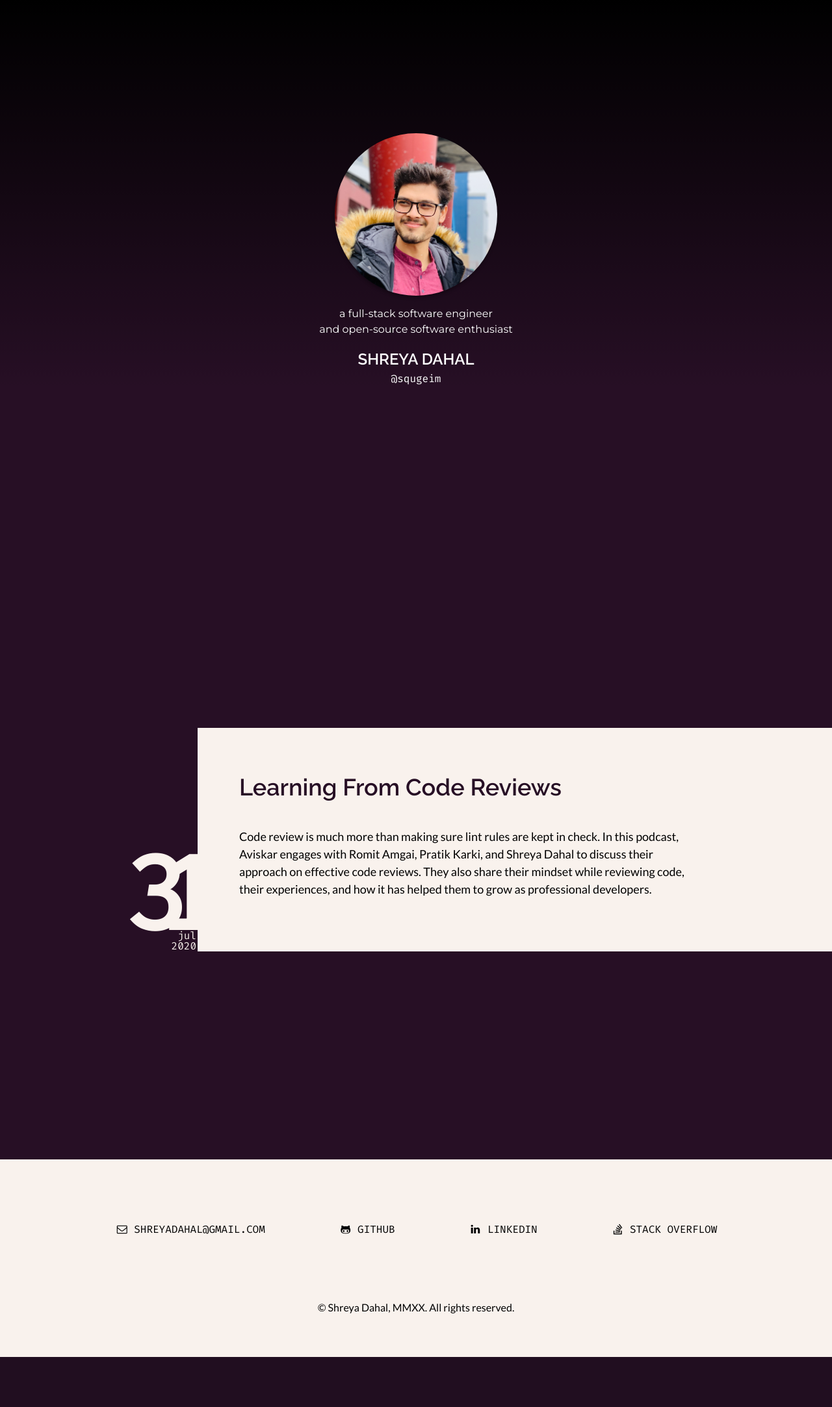
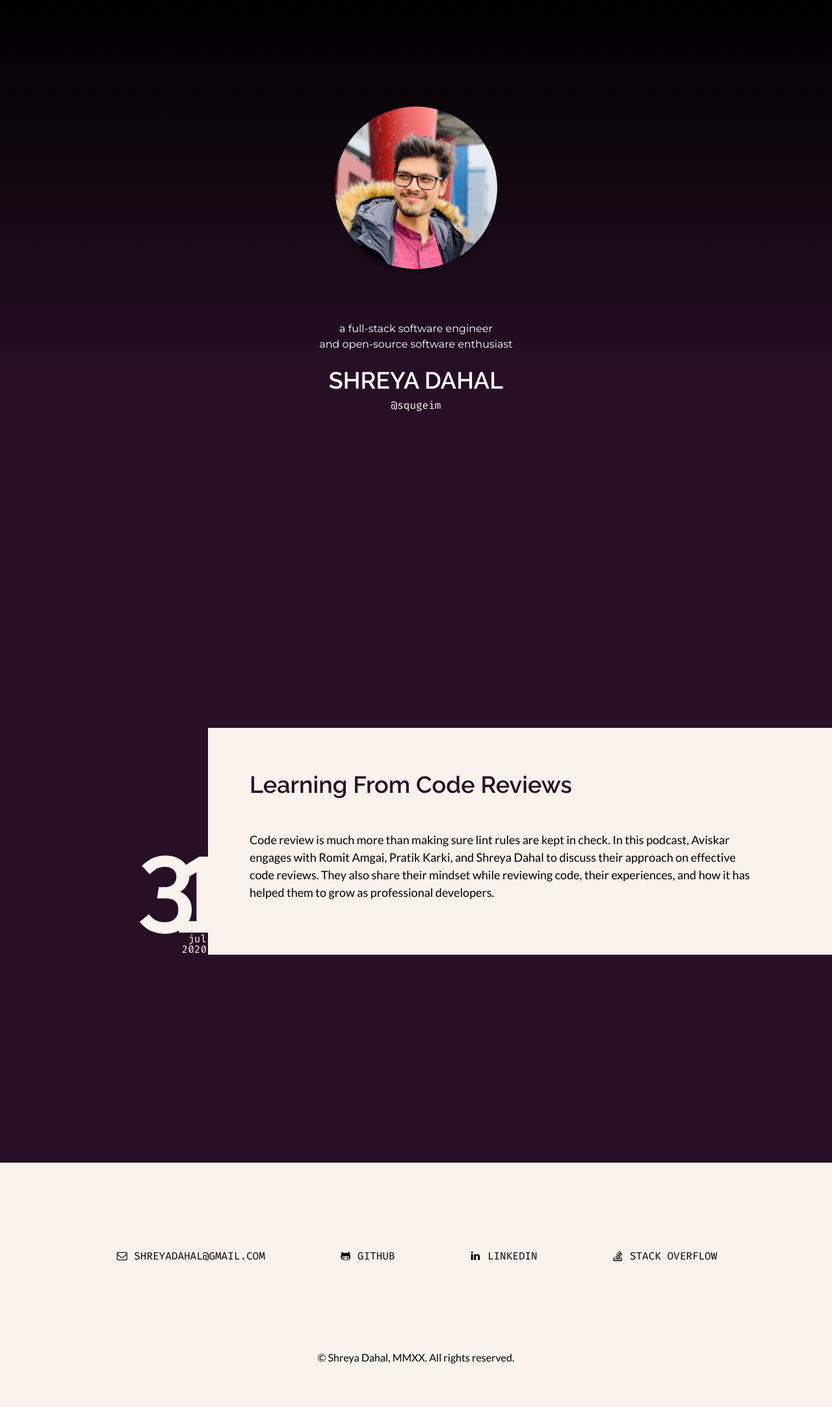
Before and after one commit to squgeim/squgeim.github.io, a PHP site: page / in a window 1280 px wide. Shown: the whole page at 65% size. Before the commit the page ends 2088 px from the top, so only its background shows below. Run offline with PHP 8.4, Linux system fonts and the light colour scheme.

Commit message:
Increase some padding

```diff
--- a/css/style.css
+++ b/css/style.css
@@ -60,12 +60,13 @@
 	--color-page-bg: var(--color-bg-violet);
 	--color-white-bg: rgb(249, 242, 237);
 
-	--padding-card: 2rem;
+	--padding-card: 4rem;
 	--margin-section: 20rem;
 
 	--font-size-large: 2.25em;
 	--font-size-small: 0.75em;
 	--font-size-xsmall: 0.5em;
+	--font-size-text: 1.125em;
 }
 
 body {
@@ -99,6 +100,7 @@
     background: url(../images/shreya_portrait.jpeg);
 	background-size: cover;
     box-shadow: 0 4px 4px rgba(0, 0, 0, 0.25);
+	margin: var(--padding-card);
 }
 
 .hero-text {
@@ -106,12 +108,14 @@
 }
 
 .name {
+	font-size: var(--font-size-large);
 	font-family: var(--font-header);
 	text-transform: uppercase;
 }
 
 .handle {
 	font-family: var(--font-mono);
+	margin-bottom: var(--padding-card);
 }
 
 /*******************************************************************************
@@ -128,12 +132,23 @@
 	font-family: var(--font-mono);
 }
 
+.dateline span {
+	line-height: 1em;
+}
+
 .dateline .date-day {
 	display: block;
-	font-size: 5em;
+	font-size: 10em;
+	overflow: hidden;
+	padding-right: 0.1em;
 	letter-spacing: -0.3em;
-	margin-right: 10px;
+    margin-bottom: -0.16em;
     font-weight: bold;
+}
+
+.dateline .date-month,
+.dateline .date-year {
+	margin-right: 2px;
 }
 
 .blog-card {
@@ -146,16 +161,17 @@
 	text-decoration: none;
     color: inherit;
 	padding: var(--padding-card);
-	max-width: 700px;
+}
+
+.blog-card>a>* {
+    max-width: 75ch;
 }
 
 .blog-card h1 {
 	color: var(--color-page-bg);
 	font-family: var(--font-header);
     font-size: var(--font-size-large);
-}
-
-.blog-card p {
+	line-height: 1.3;
 }
 
 @media(min-width: 768px) {
@@ -178,30 +194,12 @@
         line-height: 1em;
 	}
 
-	.dateline .date-day {
-		overflow: hidden;
-        font-size: 10em;
-		padding-right: 15px;
-		margin-right: 0;
-        margin-bottom: -0.16em;
-	}
-
-	.dateline .date-month,
-	.dateline .date-year {
-		margin-right: 2px;
-	}
-
-	.blog-card {
-		padding: 2em;
-	}
-
 	.blog-card p {
-		font-size: 1.125em;
+		font-size: var(--font-size-text);
 	}
 
 	.blog-card h1 {
-		font-size: 2.25em;
-        margin-bottom: 1em;
+        margin-bottom: calc(0.75 * var(--padding-card));
 	}
 }
 
@@ -211,7 +209,7 @@
 
 .footer {
 	background: var(--color-white-bg);
-	padding: calc(2 * var(--padding-card));
+	padding: var(--padding-card);
 }
 
 .footer ul {
@@ -225,6 +223,7 @@
 .footer ul li a {
 	color: inherit;
 	text-decoration: none;
+	line-height: 2em;
 }
 
 .footer i {
@@ -236,7 +235,7 @@
 .footer .copyright {
 	margin: 0;
 	font-size: var(--font-size-xsmall);
-	padding-top: calc(2 * var(--padding-card));
+	padding-top: var(--padding-card);
 }
 
 @media (min-width: 768px) {
```
